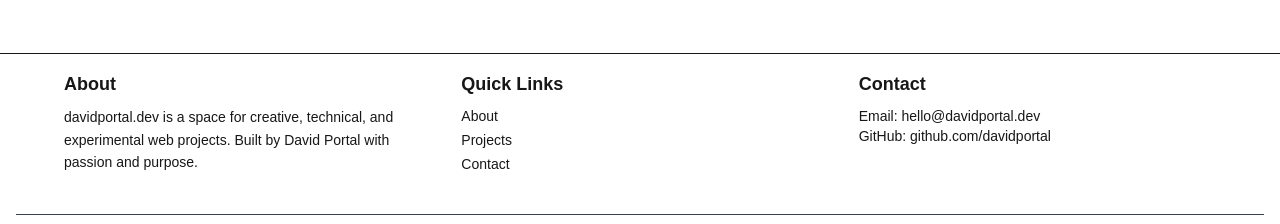
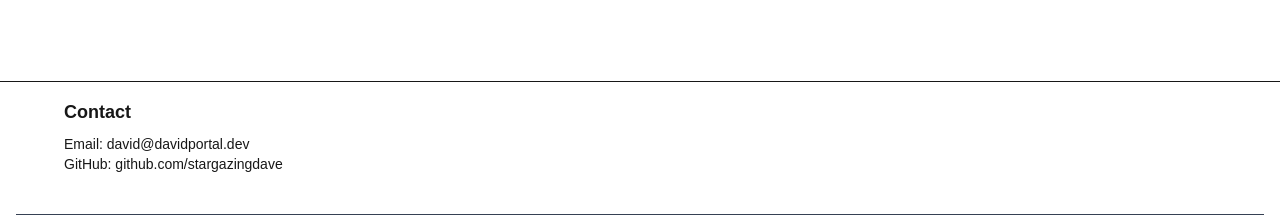
Before and after one commit to stargazingdave/david-portal-next, a Next.js app: page / in a window 1280 px wide. Shown: the part 537-761 px from the top of the page. Built offline with nearby package versions, Linux system fonts and the light colour scheme.

Commit message:
feat: add About page with basic content

```diff
--- /dev/null
+++ b/app/about/page.tsx
@@ -0,0 +1,10 @@
+const AboutPage = async () => {
+    return (
+        <div>
+            <h1>About</h1>
+            <p>This is the about page.</p>
+        </div>
+    );
+}
+
+export default AboutPage;
--- a/app/components/Footer.tsx
+++ b/app/components/Footer.tsx
@@ -6,36 +6,12 @@ export const Footer: FC = () => {
     return (
         <footer className="border-t p-4">
             <div className="max-w-6xl mx-auto grid gap-10 md:grid-cols-3">
-                {/* About */}
-                <div>
-                    <h4 className="text-lg font-semibold mb-2">About</h4>
-                    <p className="text-sm leading-relaxed">
-                        davidportal.dev is a space for creative, technical, and experimental web projects. Built by David Portal with passion and purpose.
-                    </p>
-                </div>
-
-                {/* Links */}
-                <div>
-                    <h4 className="text-lg font-semibold mb-2">Quick Links</h4>
-                    <ul className="space-y-1 text-sm">
-                        <li>
-                            <a href="/about" className="hover:underline">About</a>
-                        </li>
-                        <li>
-                            <a href="/projects" className="hover:underline">Projects</a>
-                        </li>
-                        <li>
-                            <a href="/contact" className="hover:underline">Contact</a>
-                        </li>
-                    </ul>
-                </div>
-
                 {/* Contact */}
                 <div>
                     <h4 className="text-lg font-semibold mb-2">Contact</h4>
                     <p className="text-sm">
-                        Email: <a href="mailto:hello@davidportal.dev" className="hover:underline">hello@davidportal.dev</a><br />
-                        GitHub: <a href="https://github.com/davidportal" target="_blank" className="hover:underline">github.com/davidportal</a>
+                        Email: <a href="mailto:david@davidportal.dev" className="hover:underline">david@davidportal.dev</a><br />
+                        GitHub: <a href="https://github.com/stargazingdave" target="_blank" className="hover:underline">github.com/stargazingdave</a>
                     </p>
                 </div>
             </div>
```
